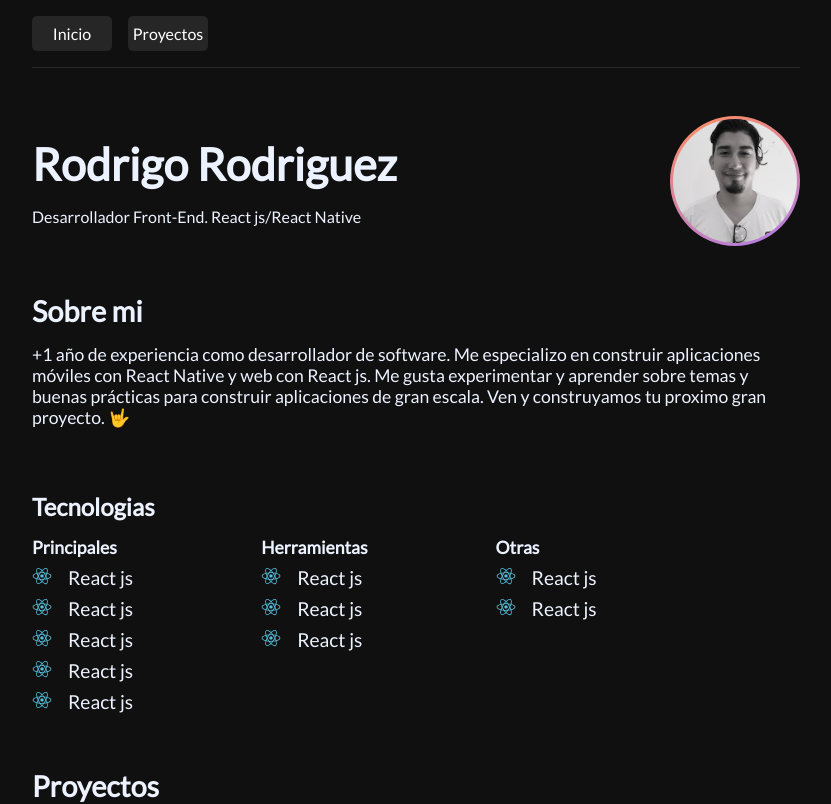
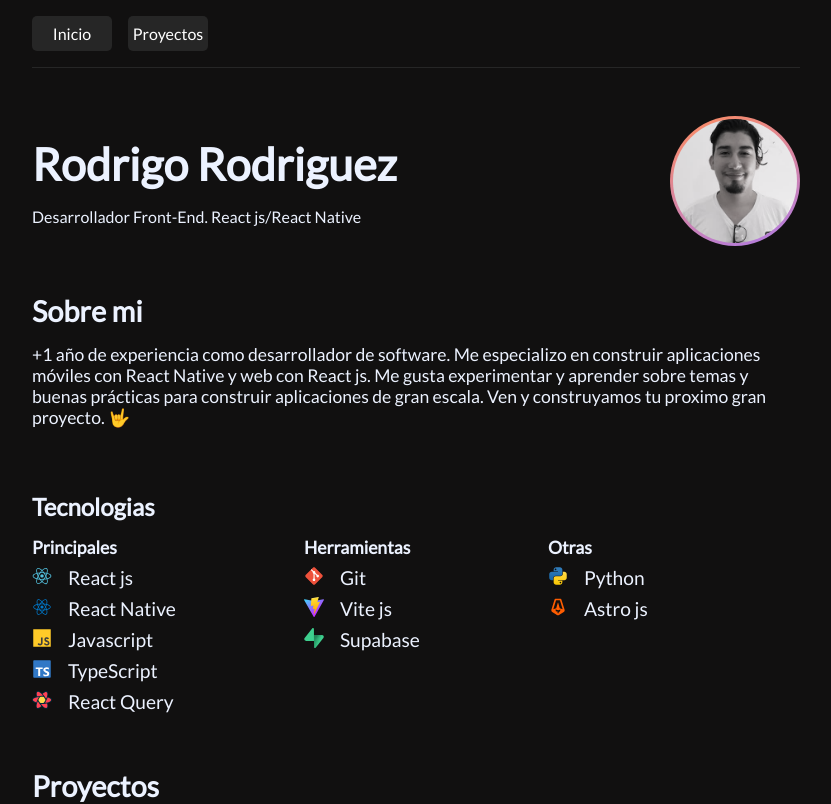
Before and after one commit to Rodevp/new-portfolio, a React (Vite) app: page / in a window 1280 px wide. Shown: the top 804 px of the page, without its empty margins (224-1055 px from the left). Built offline with nearby package versions, Linux system fonts and the light colour scheme.

Commit message:
add images for logos in component

```diff
--- a/src/tecnologies/Tech.jsx
+++ b/src/tecnologies/Tech.jsx
@@ -1,6 +1,15 @@
 import styles from "./tech.module.css"
 import { COLORS } from "../colors"
 import ReactLogo from "../assets/react_logo.svg"
+import ReactNTLogo from "../assets/react_native_logo.svg"
+import JSLogo from "../assets/js_logo.svg"
+import TSLOGO from "../assets/typescript_logo.svg"
+import ReactQuery from "../assets/react_query_logo.svg"
+import SupabaseLogo from "../assets/supabase_logo.svg"
+import ViteLogo from "../assets/vitejs_logo.svg"
+import GitLogo from "../assets/git_logo.svg"
+import PyLogo from "../assets/python_logo.svg"
+import AstroLogo from "../assets/astro_logo.svg"
 
 function Tecnologie ({ img, name }) {
     return (
@@ -42,10 +51,10 @@ function Tech() {
                     Principales
                 </h3>
                 <Tecnologie img={ReactLogo} name="React js" />
-                <Tecnologie img={ReactLogo} name="React js" />
-                <Tecnologie img={ReactLogo} name="React js" />
-                <Tecnologie img={ReactLogo} name="React js" />
-                <Tecnologie img={ReactLogo} name="React js" />
+                <Tecnologie img={ReactNTLogo} name="React Native" />
+                <Tecnologie img={JSLogo} name="Javascript" />
+                <Tecnologie img={TSLOGO} name="TypeScript" />
+                <Tecnologie img={ReactQuery} name="React Query" />
             </div>
             <div className={styles.tools}>
                 <h3
@@ -54,9 +63,9 @@ function Tech() {
                 >
                     Herramientas
                 </h3>
-                <Tecnologie img={ReactLogo} name="React js" />
-                <Tecnologie img={ReactLogo} name="React js" />
-                <Tecnologie img={ReactLogo} name="React js" />
+                <Tecnologie img={GitLogo} name="Git" />
+                <Tecnologie img={ViteLogo} name="Vite js" />
+                <Tecnologie img={SupabaseLogo} name="Supabase" />
             </div>
             <div className={styles.others}>
                 <h3
@@ -65,8 +74,8 @@ function Tech() {
                 >
                     Otras
                 </h3>
-                <Tecnologie img={ReactLogo} name="React js" />
-                <Tecnologie img={ReactLogo} name="React js" />
+                <Tecnologie img={PyLogo} name="Python" />
+                <Tecnologie img={AstroLogo} name="Astro js" />
             </div>
         </div>
     </section>
```
